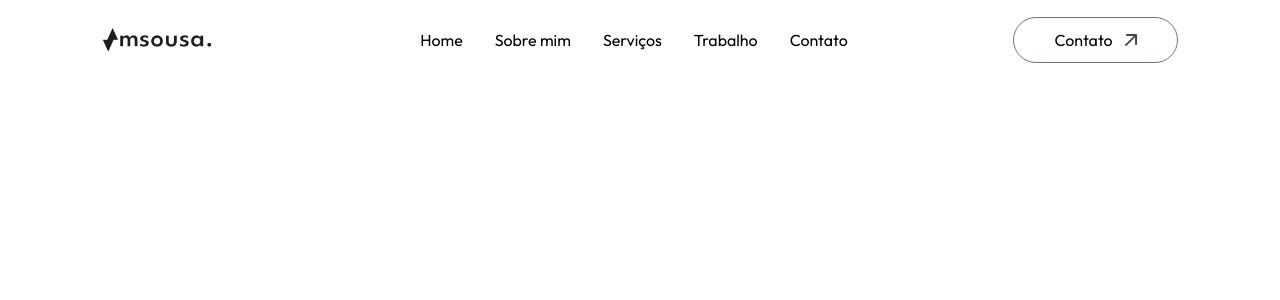
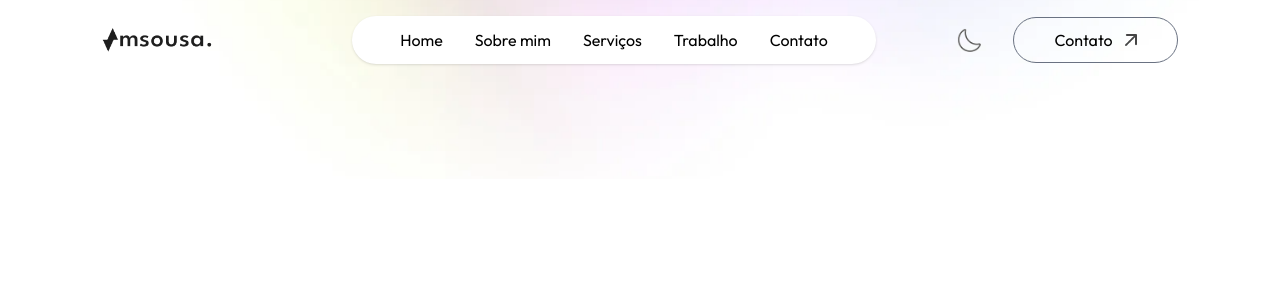
Before and after one commit to desousam/sousa-portfolio, a Next.js app: page / in a window 1280 px wide. Shown: the top 300 px of the page. Built offline with nearby package versions, Linux system fonts and the light colour scheme; a web font is replaced by a local one.

Commit message:
Update Navbar

```diff
--- a/app/components/Navbar.jsx
+++ b/app/components/Navbar.jsx
@@ -5,12 +5,15 @@ import React from 'react'
 const Navbar = () => {
   return (
     <>
+        <div className='fixed top-0 right-0 w-11/12 -z-10 translate-y-[-80%]'>
+            <Image src={assets.header_bg_color} alt='' className='w-full'/>
+        </div>
         <nav className='w-full fixed px-5 lg:px-8 xl:px-[8%] py-4 flex items-center justify-between z-50'>
             <a href="#top">
                 <Image src={assets.logo} alt='' className='w-28 cursor-pointer mr-14'/>
             </a>
 
-            <ul className='hidden md:flex items-center gap-6 lg:gap-8 rounded-full px-12 py-3'>
+            <ul className='hidden md:flex items-center gap-6 lg:gap-8 rounded-full px-12 py-3 bg-white shadow-sm bg-opacity-50'>
                 <li><a href="#top">Home</a></li>
                 <li><a href="#about">Sobre mim</a></li>
                 <li><a href="#services">Serviços</a></li>
@@ -18,9 +21,28 @@ const Navbar = () => {
                 <li><a href="#contact">Contato</a></li>
             </ul>
 
-            <div>
+            <div className='flex items-center gap-4'>
+                <button>
+                    <Image src={assets.moon_icon} alt='' className='w-6'/>
+                </button>
                 <a href="#contact" className='hidden lg:flex items-center gap-3 px-10 py-2.5 border border-gray-500 rounded-full ml-4'>Contato <Image src={assets.arrow_icon} alt='' className='w-3'/></a>
+                <button className='block md:hidden ml-3'>
+                    <Image src={assets.menu_black} alt='' className='w-6'/>
+                </button>
             </div>
+
+            {/* -- ----- mobile menu ----- -- */}
+
+            <ul className='flex md:hidden flex-col gap-4 py-20 px-10 fixed -right-64 top-0 bottom-0 w-64 z-50 h-screen bg-rose-50 transition duration-500'>
+                <div className='absolute right-6 top-6'>
+                    <Image src={assets.close_black} alt='' className='w-5 cursor-pointer'/>
+                </div>
+                <li><a href="#top">Home</a></li>
+                <li><a href="#about">Sobre mim</a></li>
+                <li><a href="#services">Serviços</a></li>
+                <li><a href="#work">Trabalho</a></li>
+                <li><a href="#contact">Contato</a></li>
+            </ul>
         </nav>
     </>
   )
--- a/postcss.config.mjs
+++ b/postcss.config.mjs
@@ -9,6 +9,10 @@ const config = {
         darkHover: '#2a004a',
         darkTheme: '#11001f',
       },
+      fontFamily: {
+        Outfit: ["Outfit", "sans-serif"],
+        Ovo: ["Ovo", "serif"],
+      },
     },
   },
 };
```
